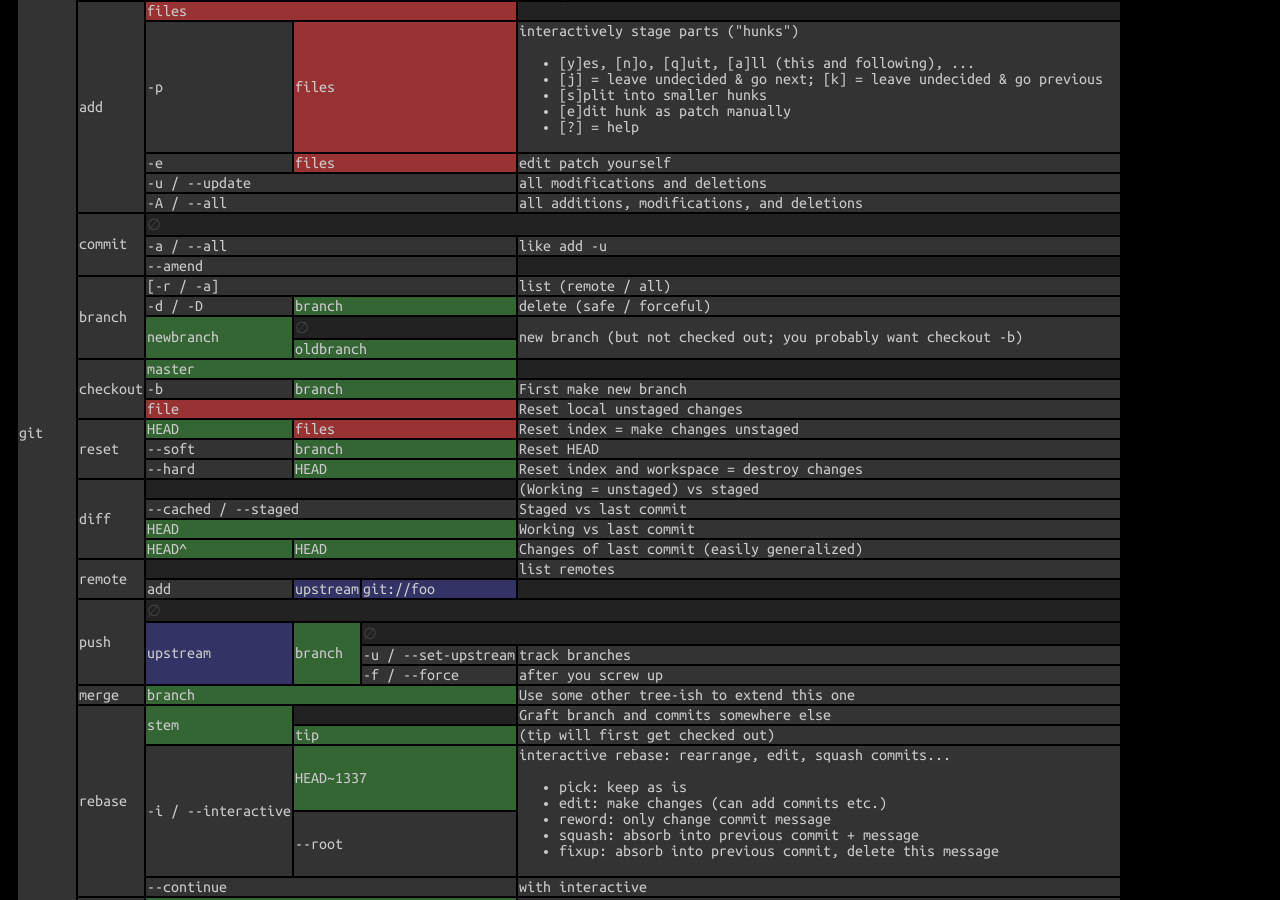
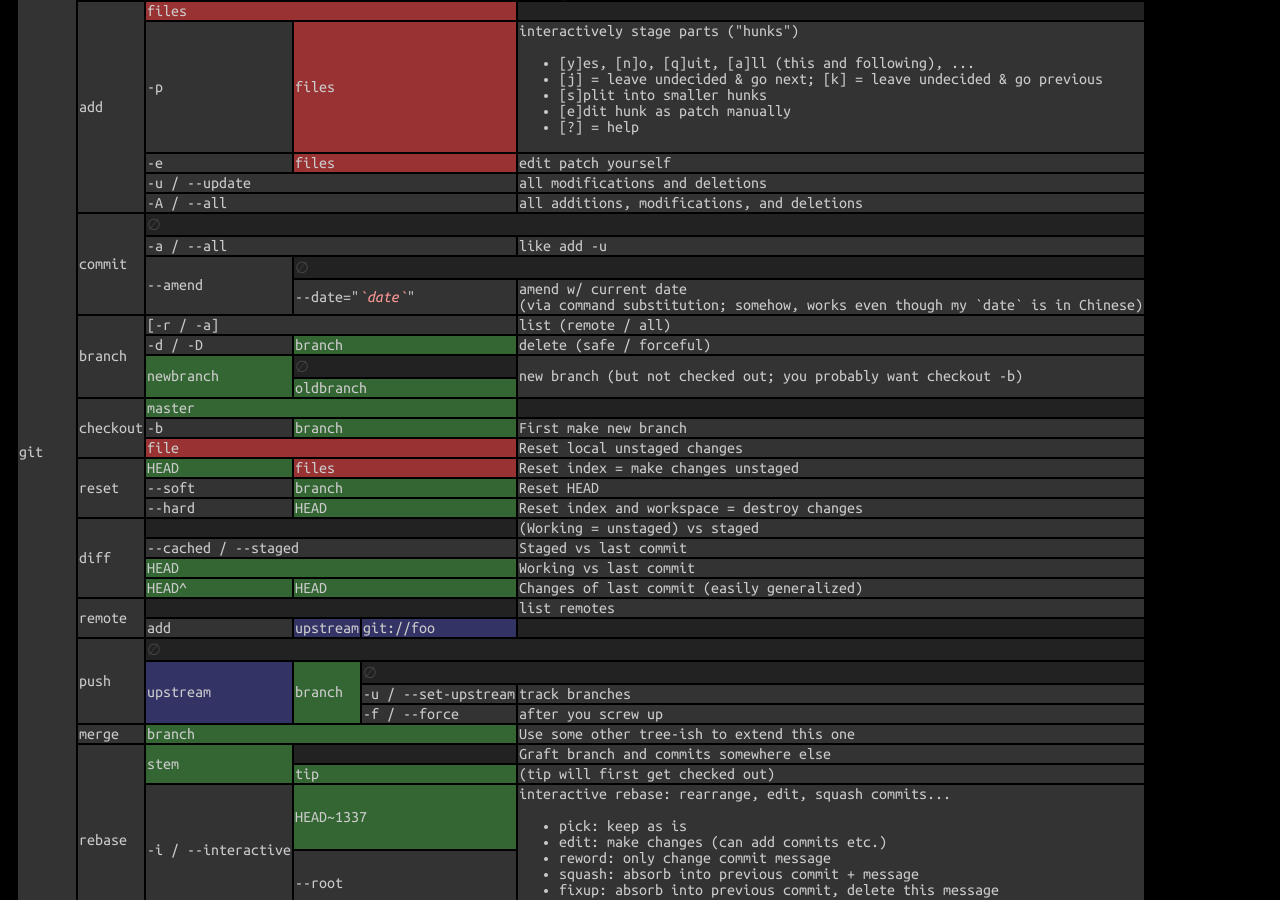
Before and after one commit to betaveros/cs, a Jekyll site: the page built from index.html, in a window 1280 px wide and 900 px high, scrolled down 14417 px. Built offline with Jekyll 4.4.1, drawn with Linux system fonts in a browser that asks for light colours.

Commit message:
Git: commit --amend --date="`date`"

```diff
--- a/_includes/git.html
+++ b/_includes/git.html
@@ -20,7 +20,7 @@
 <p>The actual cheat sheet.</p>
 <table>
 	<tr><th>Command</th><th colspan="4">Subcommands, flags, arguments</th><th>Description</th></tr>
-	<tr><td rowspan="38">git</td>
+	<tr><td rowspan="39">git</td>
 		<td colspan="4">status</td><td class="empty"></td></tr>
 	<tr><td colspan="4">hist</td><td>[alias]<br/>&nbsp; &nbsp; hist = log --pretty=format:\"%h %ad | %s%d [%an]\" --graph --date=short<br/>(see <a href="http://gitimmersion.com/lab_10.html">git immersion</a>)</td></tr>
 	<tr><td rowspan="5">add</td><td colspan="3" class="cr">files</td><td class="empty"></td></tr>
@@ -36,9 +36,10 @@
 	<tr><td>-e</td><td colspan="2" class="cr">files</td><td>edit patch yourself</td></tr>
 	<tr><td colspan="3">-u / --update</td><td>all modifications and deletions</td></tr>
 	<tr><td colspan="3">-A / --all</td><td>all additions, modifications, and deletions</td></tr>
-	<tr><td rowspan="3">commit</td><td colspan="4" class="empty">&empty;</td></tr>
+	<tr><td rowspan="4">commit</td><td colspan="4" class="empty">&empty;</td></tr>
 	<tr><td colspan="3">-a / --all</td><td>like add -u</td></tr>
-	<tr><td colspan="3">--amend</td><td class="empty"></td></tr>
+	<tr><td rowspan="2">--amend</td><td colspan="3" class="empty">∅</td></tr>
+	<tr><td colspan="2">--date="<em>`date`</em>"</td><td>amend w/ current date<br />(via command substitution; somehow, works even though my `date` is in Chinese)</td></tr>
 	<tr><td rowspan="4">branch</td><td colspan="3">[-r / -a]</td><td>list (remote / all)</td></tr>
 	<tr><td>-d / -D</td><td colspan="2" class="cg">branch</td><td>delete (safe / forceful)</td></tr>
 	<tr><td class="cg" rowspan="2">newbranch</td><td colspan="2" class="empty">&empty;</td><td rowspan="2">new branch (but not checked out; you probably want checkout -b)</td></tr>
```
